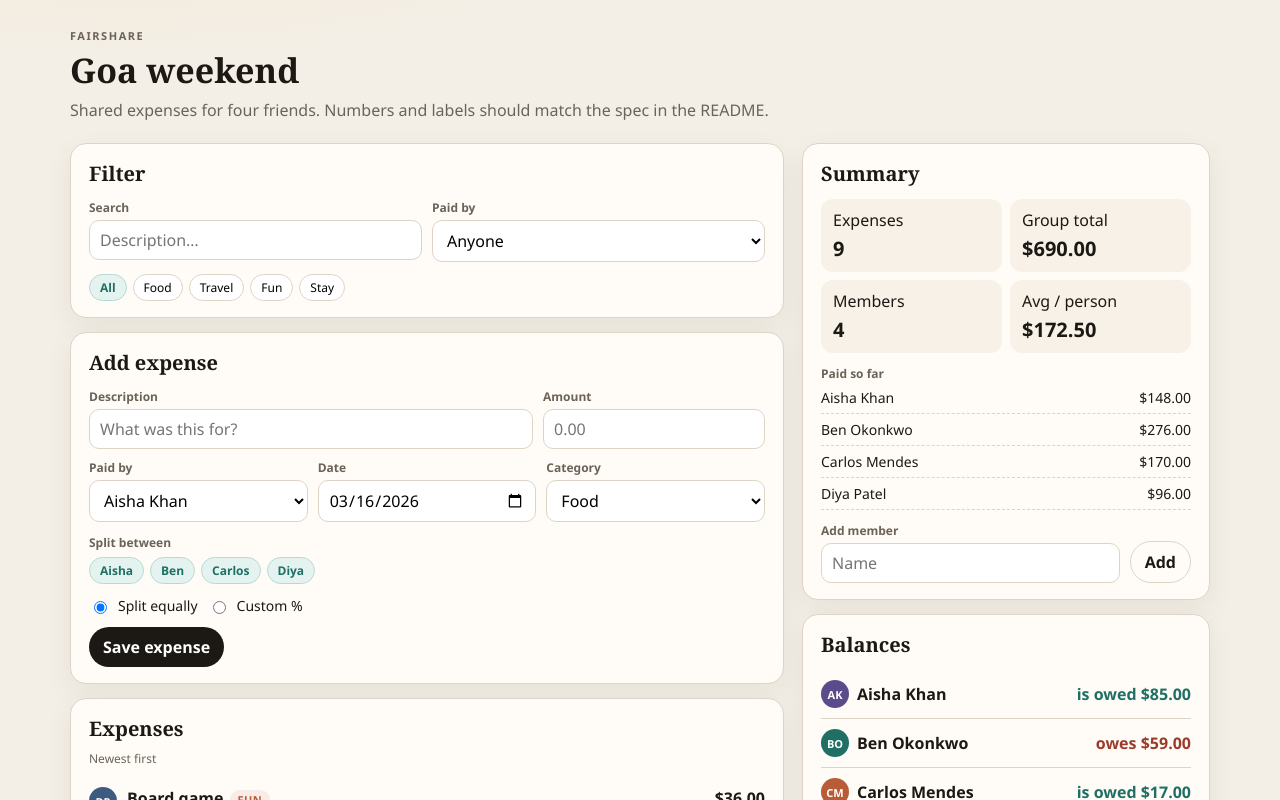
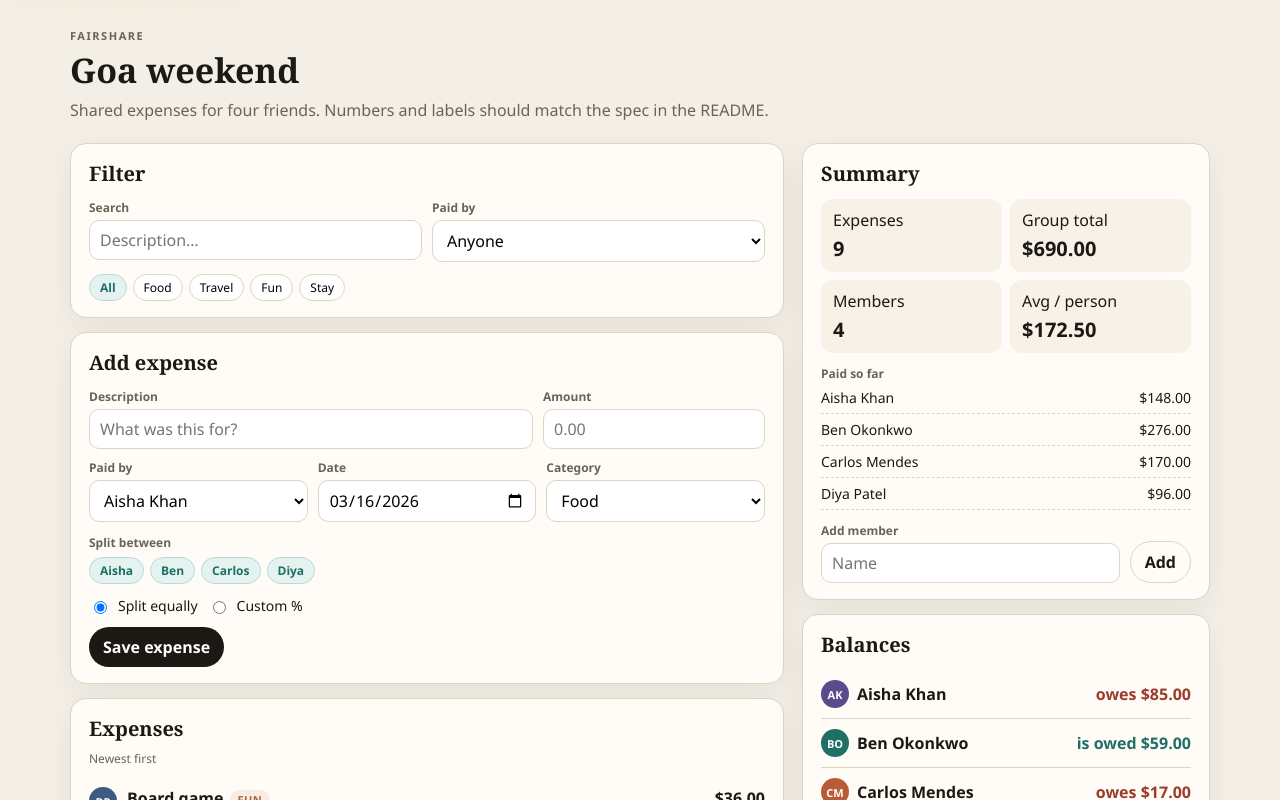
Before and after one commit to Hansh07/intern-assignment, a React (Vite) app: page / in a window 1280 px wide. Shown: the top 800 px of the page. Built offline with nearby package versions, Linux system fonts and the light colour scheme.

Commit message:
Fix Bug 4: Correct reversed owes vs is owed status and styling in BalancesPanel

```diff
--- a/src/components/BalancesPanel.jsx
+++ b/src/components/BalancesPanel.jsx
@@ -18,11 +18,11 @@
         let label = "settled up";
         let cls = "settled";
         if (bal > 0.005) {
-          label = `owes ${formatMoney(bal)}`;
+          label = `is owed ${formatMoney(bal)}`;
+          cls = "owed";
+        } else if (bal < -0.005) {
+          label = `owes ${formatMoney(-bal)}`;
           cls = "owe";
-        } else if (bal < -0.005) {
-          label = `is owed ${formatMoney(-bal)}`;
-          cls = "owed";
         }
         return (
           <div className="balance-row" key={m.id}>
```
Also changed, not shown: 1 other file (tests, documents, lock files or other folders).
